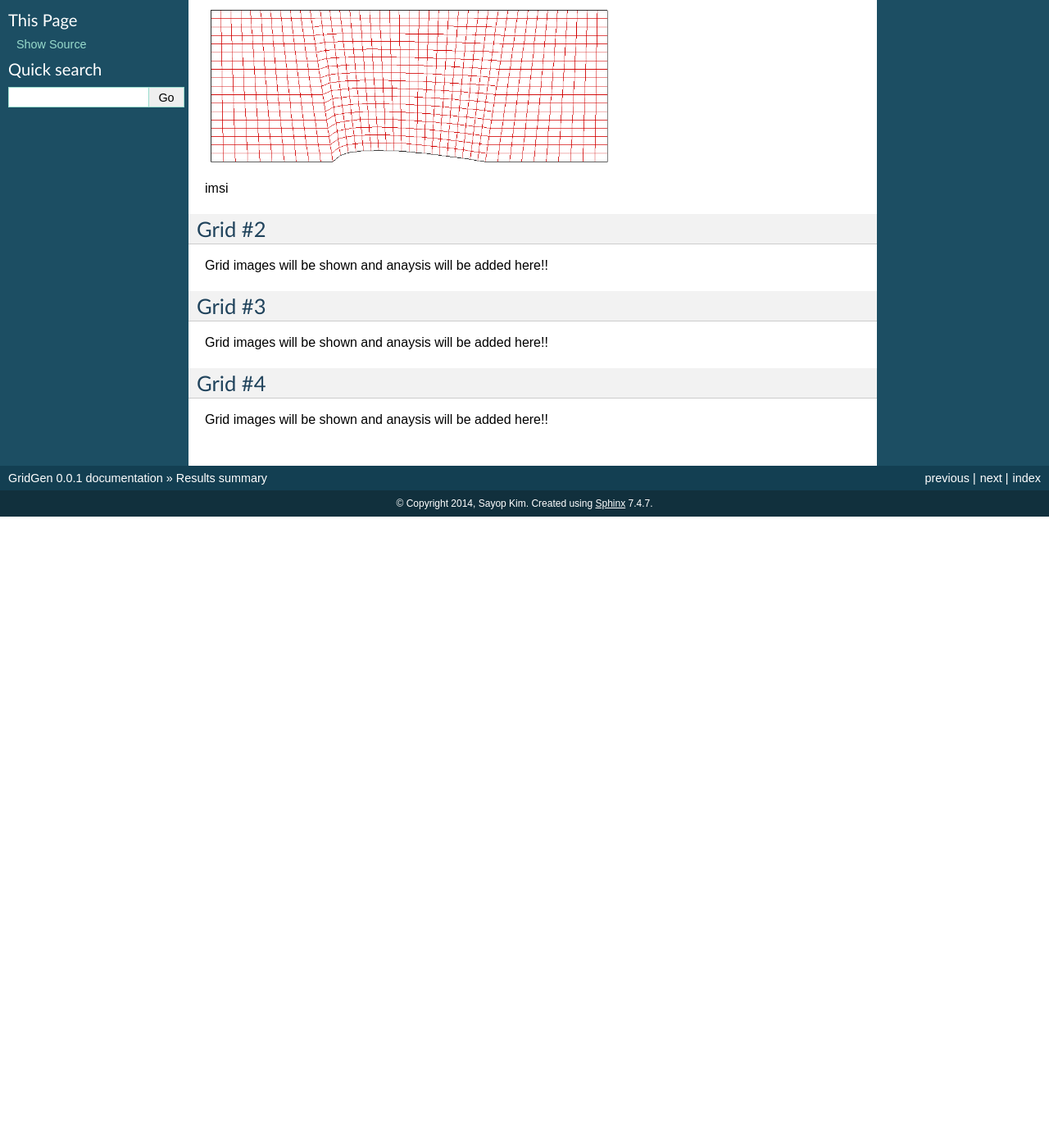
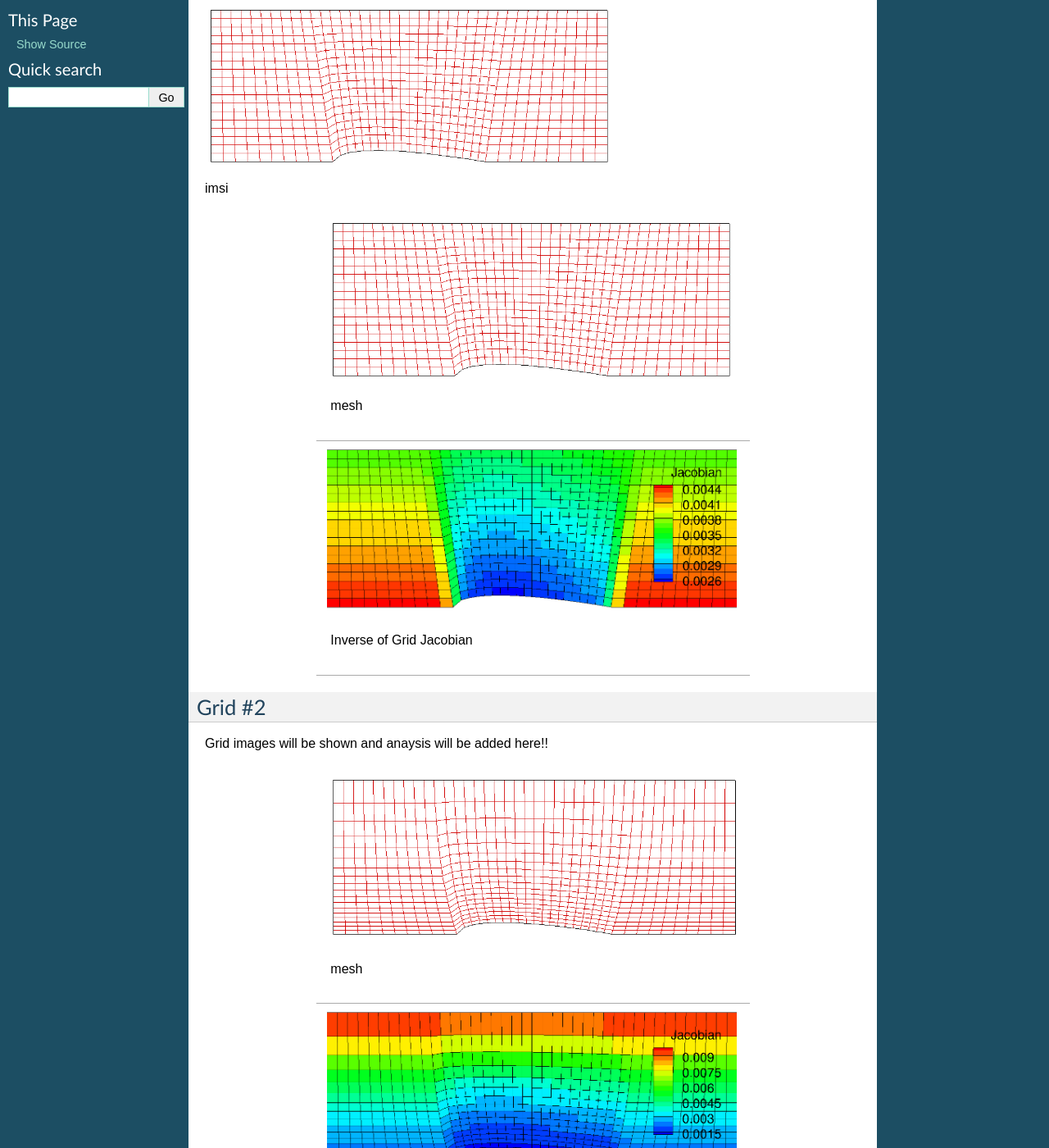
Before and after one commit to sayop/GridGen, a Sphinx documentation site: the page built from docs/source/Results/contents.rst, in a window 1280 px wide and 1400 px high, scrolled down 274 px. Shown: the whole window at 82% size. Built offline with Sphinx 7.4.7, drawn with Linux system fonts in a browser that asks for light colours; pages that are not in the unit, such as notebooks, are missing from menus; before the commit the page ends 904 px from its top, so only the background shows below that; some of the changed text lies outside the part shown.

Commit message:
test on images

```diff
--- a/docs/source/Results/contents.rst
+++ b/docs/source/Results/contents.rst
@@ -18,12 +18,45 @@ Grid images will be shown and anaysis will be added here!!
 imsi
 
 
+.. table::
+   :class: borderless
+
+   +-----------------------------------------+
+   | .. figure:: ./images/mesh_pr01.png      |
+   |    :width: 500                          |
+   |    :figclass: align-center              |
+   |                                         |
+   |    mesh                                 |
+   +-----------------------------------------+
+   | .. figure:: ./images/Jacobian_pr01.png  |
+   |    :width: 500                          |
+   |    :figclass: align-center              |
+   |                                         |
+   |    Inverse of Grid Jacobian             |
+   +-----------------------------------------+
+
 
 Grid #2
 -------
 
 Grid images will be shown and anaysis will be added here!!
 
+.. table::
+   :class: borderless
+
+   +-----------------------------------------+
+   | .. figure:: ./images/mesh_pr02.png      |
+   |    :width: 500                          |
+   |    :figclass: align-center              |
+   |                                         |
+   |    mesh                                 |
+   +-----------------------------------------+
+   | .. figure:: ./images/Jacobian_pr02.png  |
+   |    :width: 500                          |
+   |    :figclass: align-center              |
+   |                                         |
+   |    Inverse of Grid Jacobian             |
+   +-----------------------------------------+
 
 
 Grid #3
@@ -31,9 +64,43 @@ Grid #3
 
 Grid images will be shown and anaysis will be added here!!
 
+.. table::
+   :class: borderless
+
+   +-----------------------------------------+
+   | .. figure:: ./images/mesh_pr03.png      |
+   |    :width: 500                          |
+   |    :figclass: align-center              |
+   |                                         |
+   |    mesh                                 |
+   +-----------------------------------------+
+   | .. figure:: ./images/Jacobian_pr03.png  |
+   |    :width: 500                          |
+   |    :figclass: align-center              |
+   |                                         |
+   |    Inverse of Grid Jacobian             |
+   +-----------------------------------------+
+
 
 
 Grid #4
 -------
 
 Grid images will be shown and anaysis will be added here!!
+
+.. table::
+   :class: borderless
+
+   +-----------------------------------------+
+   | .. figure:: ./images/mesh_pr04.png      |
+   |    :width: 500                          |
+   |    :figclass: align-center              |
+   |                                         |
+   |    mesh                                 |
+   +-----------------------------------------+
+   | .. figure:: ./images/Jacobian_pr04.png  |
+   |    :width: 500                          |
+   |    :figclass: align-center              |
+   |                                         |
+   |    Inverse of Grid Jacobian             |
+   +-----------------------------------------+
```
Also changed, not shown: 6 other files.
